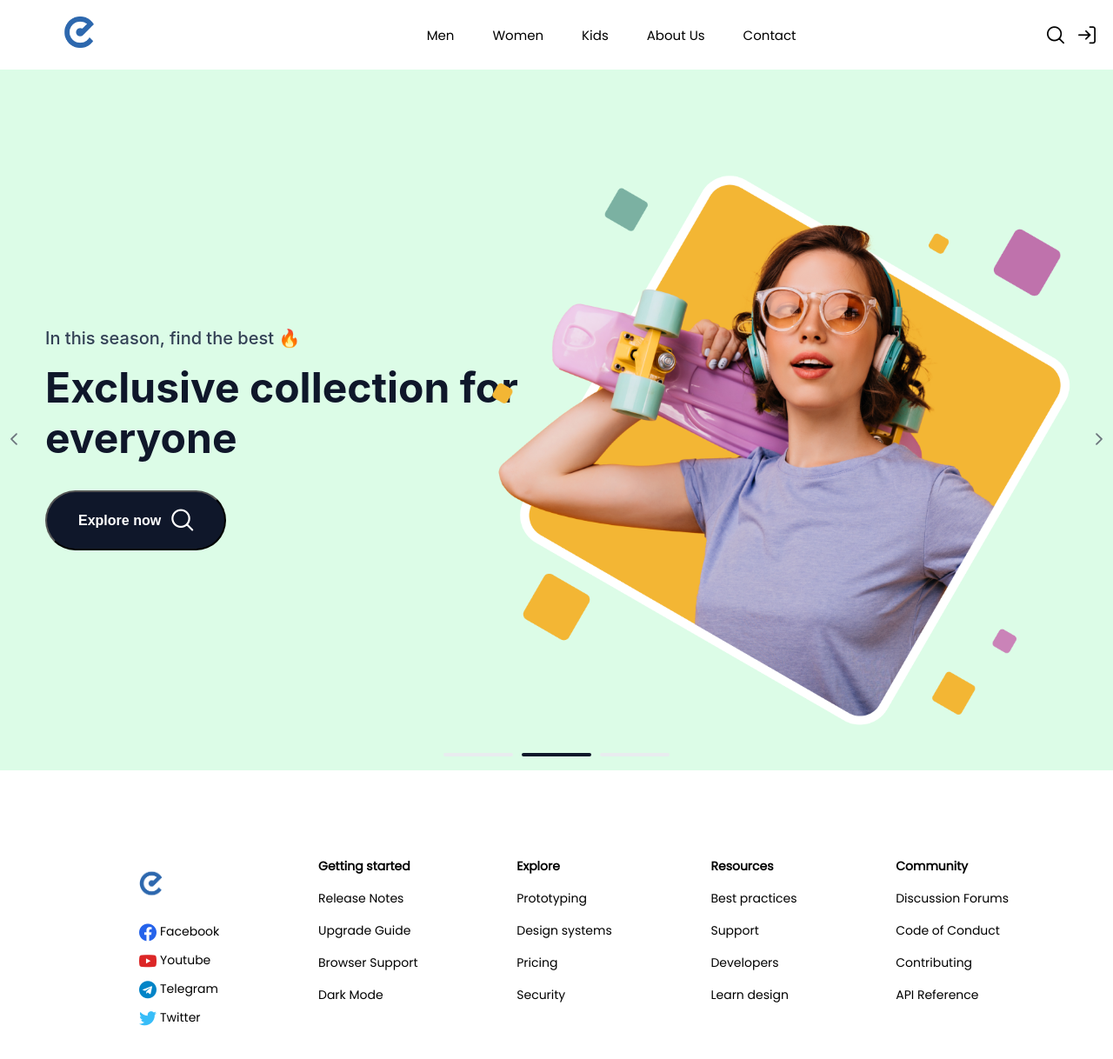
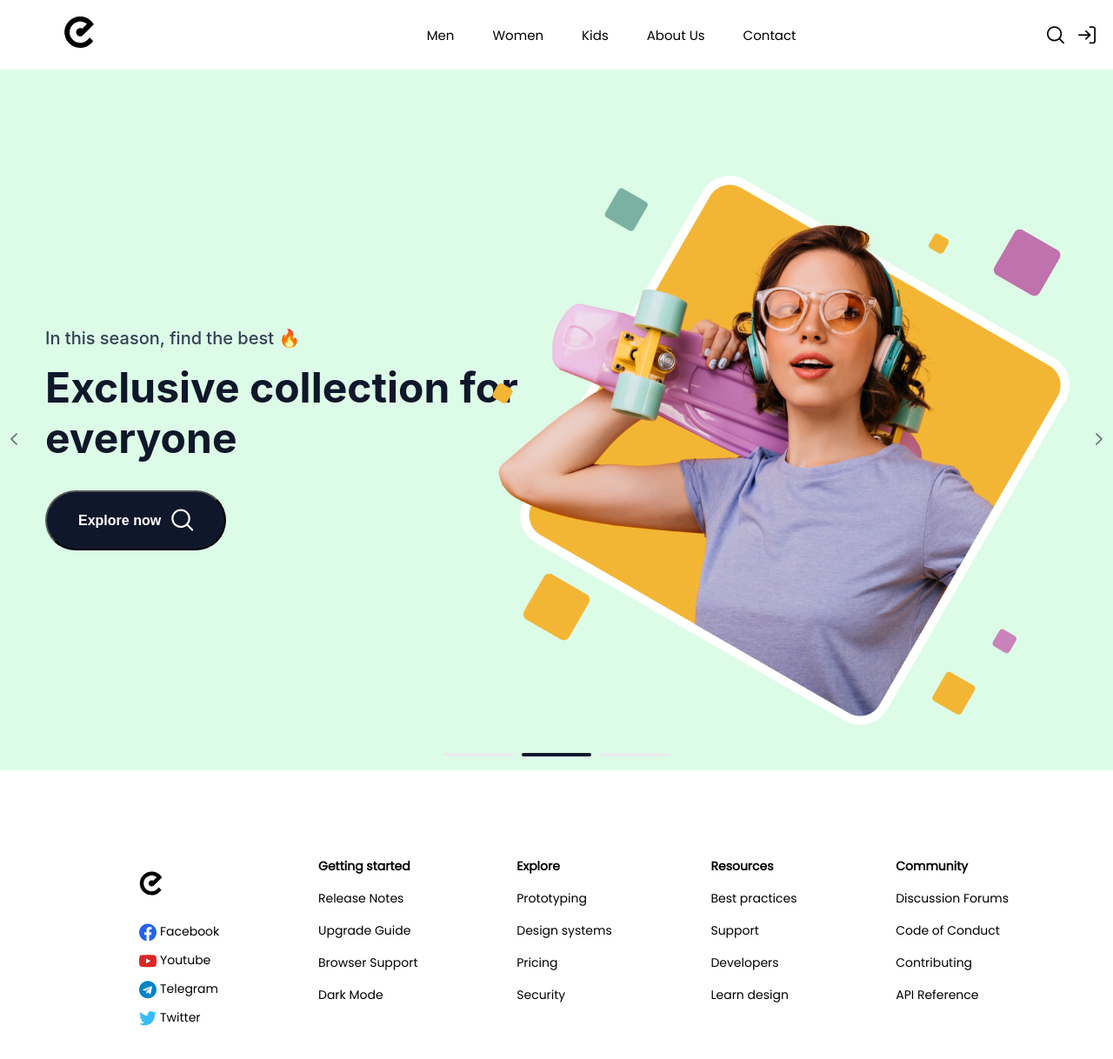
Before and after one commit to dsabirbaev/Eclo, a Vue app: page / in a window 1280 px wide. Shown: the top 1218 px of the page at 87% size. Built offline with nearby package versions, Linux system fonts and the light colour scheme; no server answers.

Commit message:
add logo svg

```diff
--- a/src/components/Footer/Footer.vue
+++ b/src/components/Footer/Footer.vue
@@ -4,7 +4,7 @@
                 <div class="flex justify-between">
                     <div class="flex flex-col gap-y-2">
                         <router-link to="/">
-                            <img class=" h-[60px] object-cover" src="@ass/images/logo.jpg" alt="logo" />
+                            <img class=" h-[60px] object-cover" src="@ass/icons/logo1.svg" alt="logo" />
                         </router-link>
                         <ul class="flex flex-col gap-y-3 text-[14px] dark:text-white">
                             <li><a href="#" class="flex items-center gap-x-1"><i className='pi pi-facebook text-[20px] text-blue-600'></i> Facebook</a></li>
--- a/src/components/Header/Header.vue
+++ b/src/components/Header/Header.vue
@@ -2,7 +2,7 @@
     <header class="dark:bg-gray-800">
         <div class="container mx-auto px-5">
             <nav class="nav flex items-center justify-between w-full h-[80px]">
-                <router-link to="/"><img class="h-[80px]" src="@ass/images/logo.jpg" alt="logo" /></router-link>
+                <router-link to="/"><img class="h-[80px]" src="@ass/icons/logo1.svg" alt="logo" /></router-link>
 
                 <ul class="flex items-center gap-x-3 font-medium text-[15px]">
                     <li class="px-[16px] py-[10px] hover:bg-slate-100 dark:hover:bg-gray-500 rounded-full">
```
Also changed, not shown: src/assets/icons/elogo.svg (added), src/assets/icons/logo1.svg (added).
